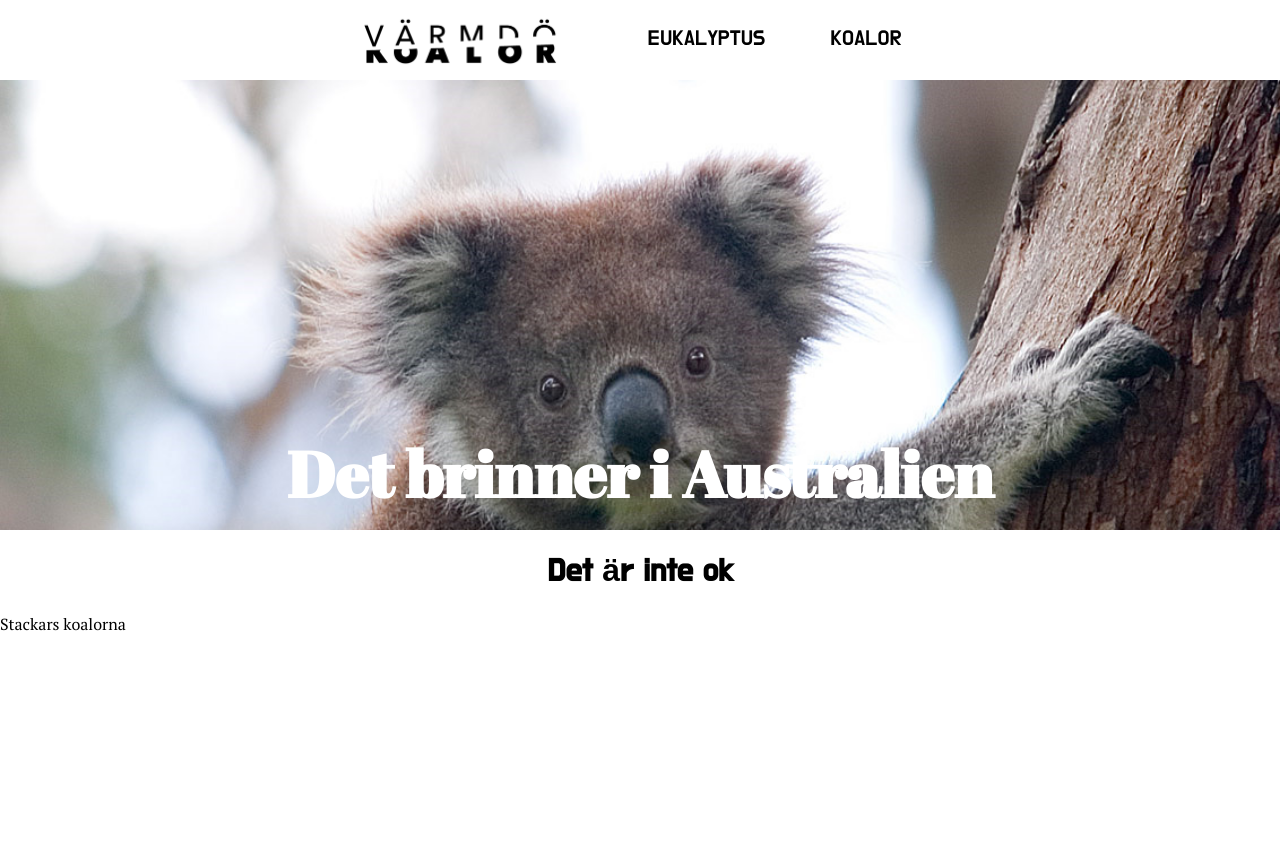
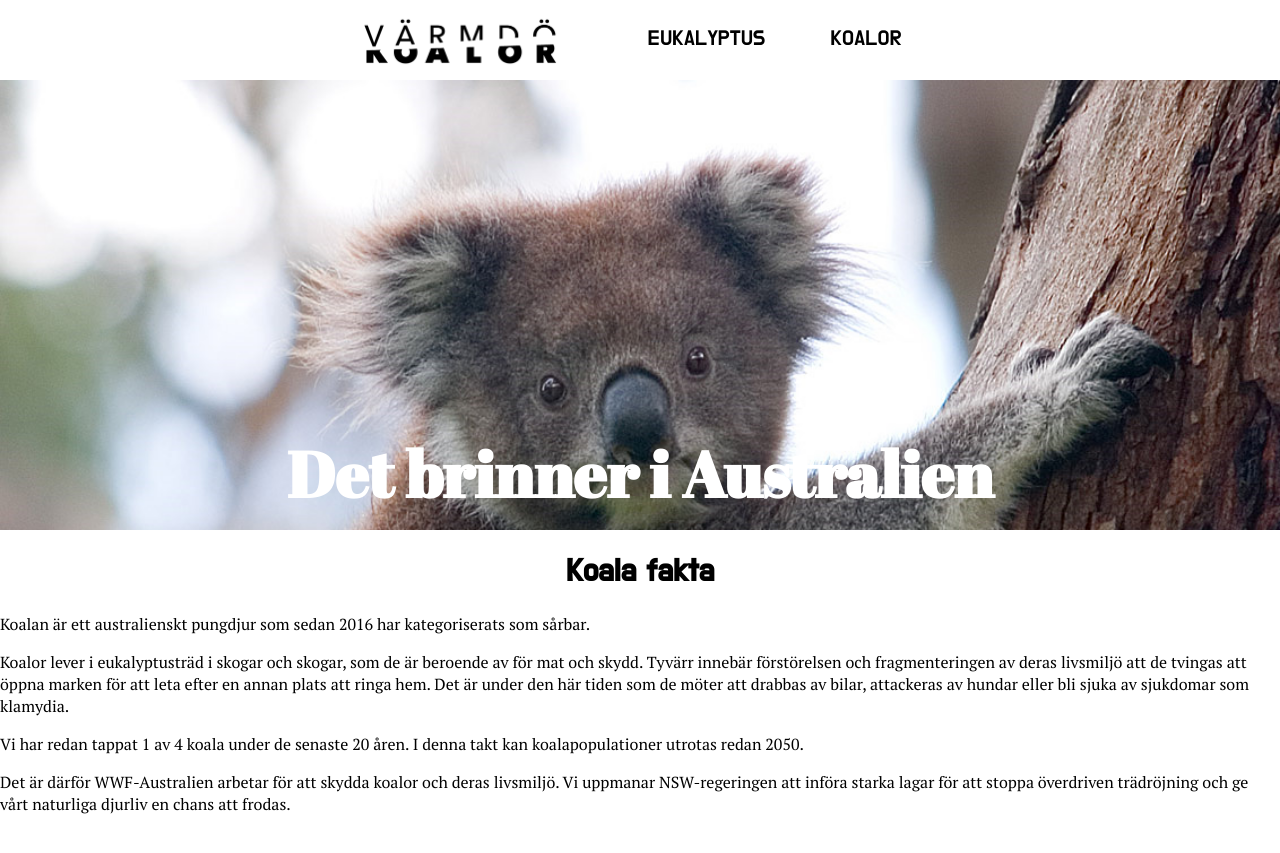
Before and after one commit to limbero/stackars-koalorna, a Jekyll site: the page built from _koalor/first.md, in a window 1280 px wide. Shown: the top 853 px of the page. Built offline with Jekyll 4.4.1, drawn with Linux system fonts in a browser that asks for light colours; comment, search, counter and statistics services are not loaded.

Commit message:
Update first.md

```diff
--- a/_koalor/first.md
+++ b/_koalor/first.md
@@ -1,6 +1,12 @@
 ---
 layout: default
 ---
-# Det är inte ok
+# Koala fakta
 
-Stackars koalorna
+Koalan är ett australienskt pungdjur som sedan 2016 har kategoriserats som sårbar.
+
+Koalor lever i eukalyptusträd i skogar och skogar, som de är beroende av för mat och skydd. Tyvärr innebär förstörelsen och fragmenteringen av deras livsmiljö att de tvingas att öppna marken för att leta efter en annan plats att ringa hem. Det är under den här tiden som de möter att drabbas av bilar, attackeras av hundar eller bli sjuka av sjukdomar som klamydia.
+
+Vi har redan tappat 1 av 4 koala under de senaste 20 åren. I denna takt kan koalapopulationer utrotas redan 2050.
+
+Det är därför WWF-Australien arbetar för att skydda koalor och deras livsmiljö. Vi uppmanar NSW-regeringen att införa starka lagar för att stoppa överdriven trädröjning och ge vårt naturliga djurliv en chans att frodas.
```
